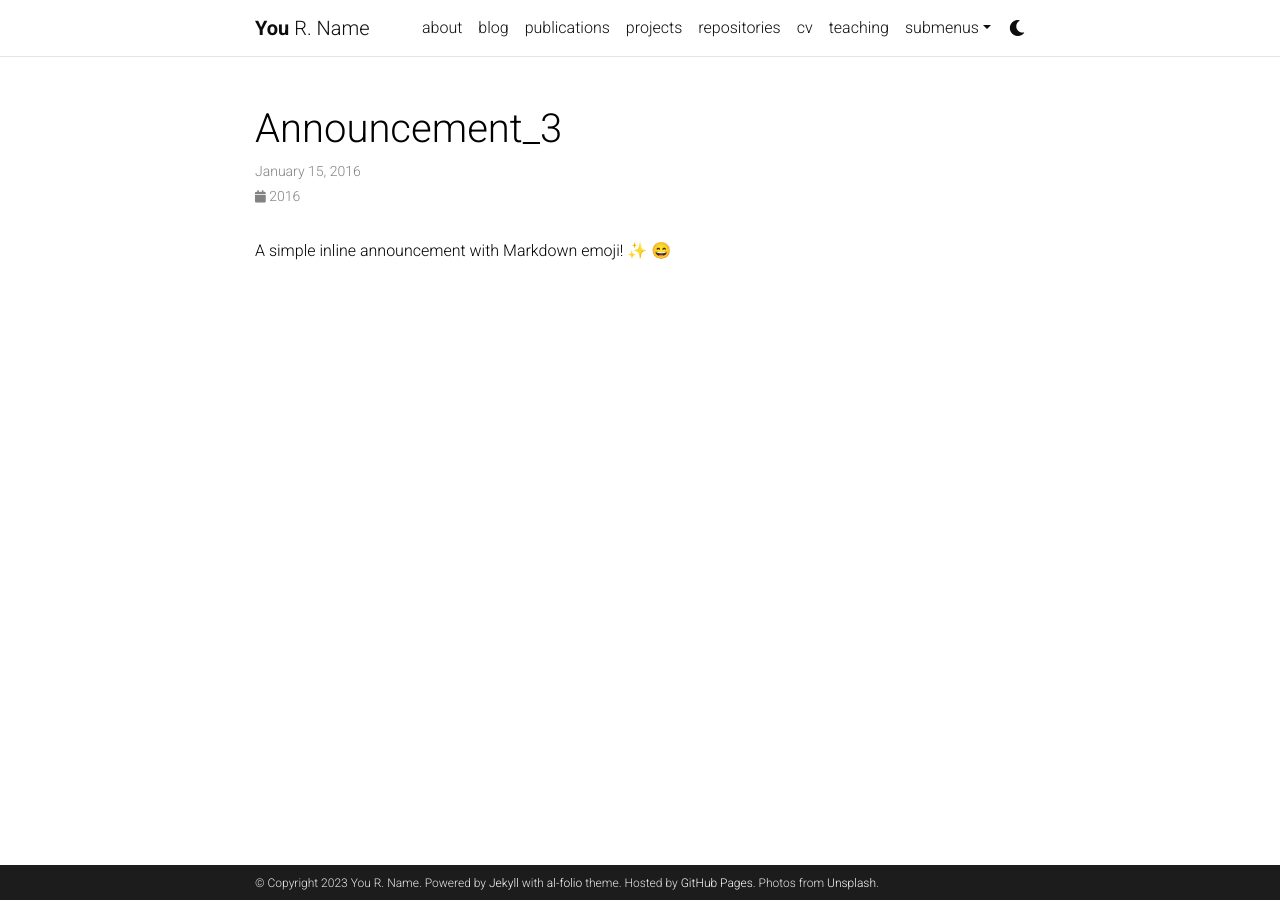
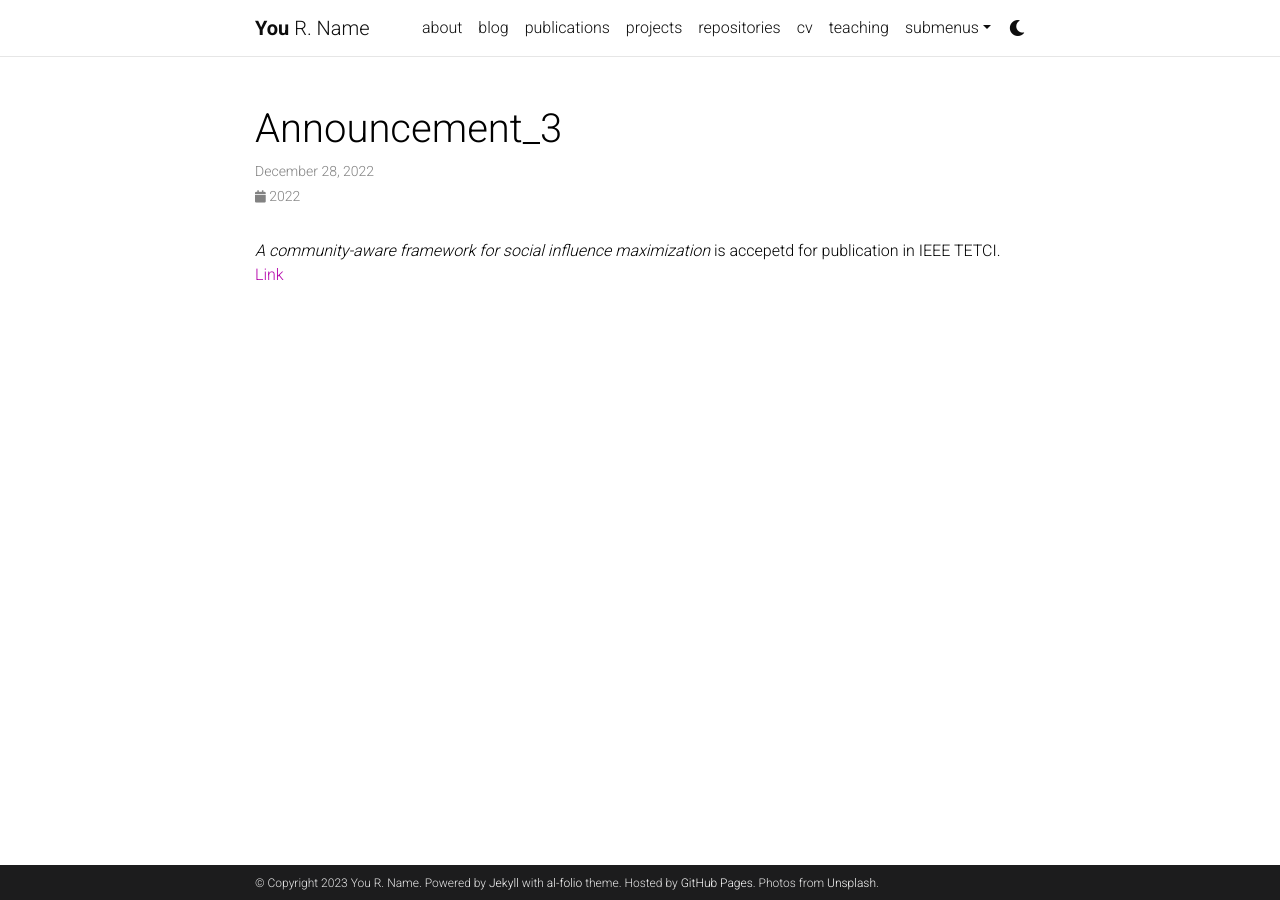
Before and after one commit to abhishekumrawal/old-website, a Jekyll site: the page built from _news/announcement_3.md, in a window 1280 px wide. Built offline with Jekyll 4.4.1, drawn with Linux system fonts in a browser that asks for light colours; emoji names are drawn with the system emoji font; comment, search, counter and statistics services are not loaded; a style sheet for code colours, icons or effects is not loaded.

Commit message:
Update announcement_3.md

```diff
--- a/_news/announcement_3.md
+++ b/_news/announcement_3.md
@@ -1,7 +1,6 @@
 ---
 layout: post
-date: 2016-01-15 07:59:00-0400
+date: 2022-12-28 15:59:00-0400
 inline: true
 ---
-
-A simple inline announcement with Markdown emoji! :sparkles: :smile:
+*A community-aware framework for social influence maximization* is accepetd for publication in IEEE TETCI. [Link]([https://link-url-here.org](https://arxiv.org/abs/2207.08937))
```
